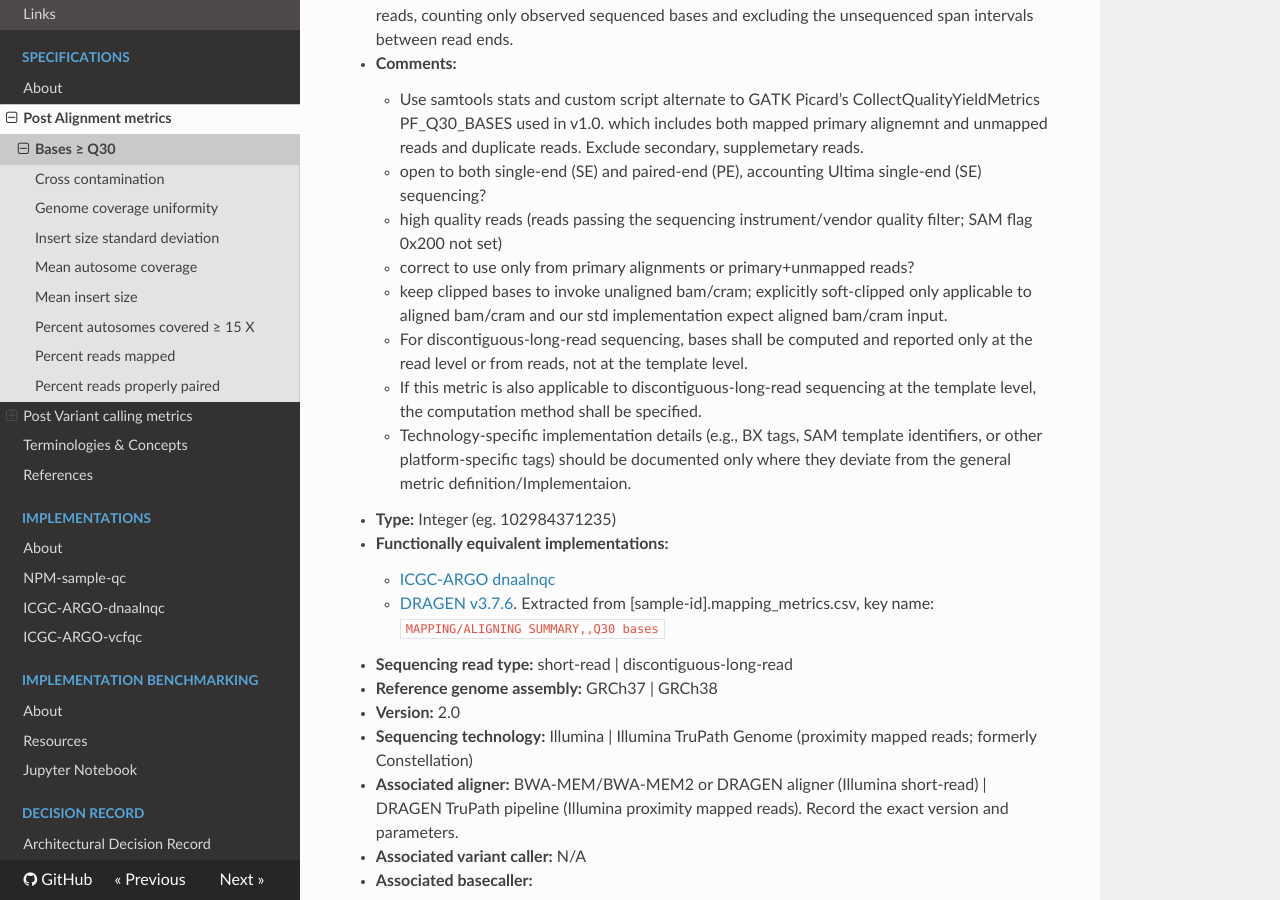
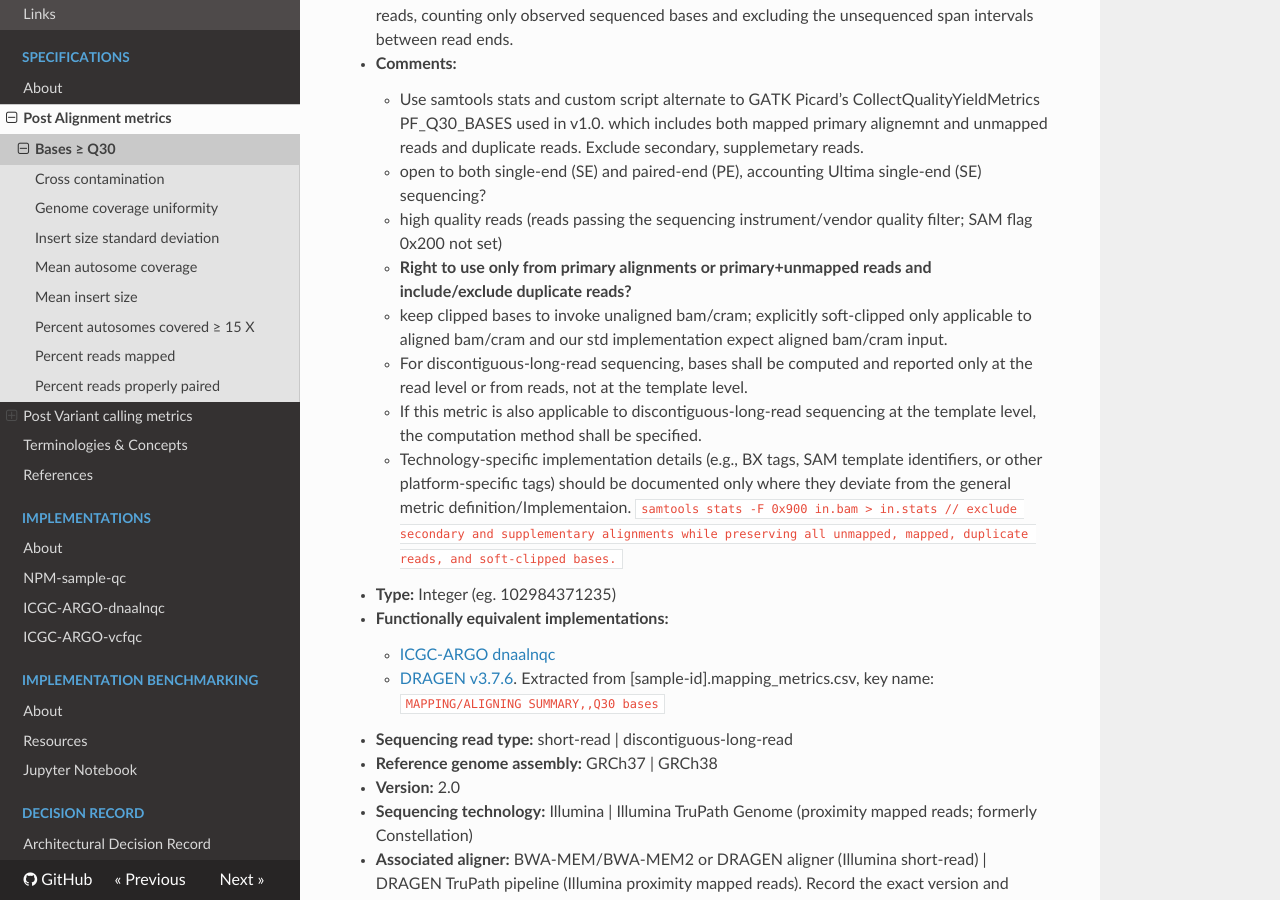
Before and after one commit to ga4gh/quality-control-wgs, an MkDocs documentation site: the page built from docs/metrics_definitions/bases-q30.md, in a window 1280 px wide and 900 px high, scrolled down 564 px. Built offline with MkDocs 1.6.1, drawn with Linux system fonts in a browser that asks for light colours; nearby versions of some CDN libraries.

Commit message:
update bases-q30 metrics  dev version awaiting further input/feedback

````diff
--- a/docs/metrics_definitions/bases-q30.md
+++ b/docs/metrics_definitions/bases-q30.md
@@ -11,11 +11,14 @@
     - Use samtools stats and custom script alternate to GATK Picard’s CollectQualityYieldMetrics PF_Q30_BASES used in v1.0. which includes both mapped primary alignemnt and unmapped reads and duplicate reads. Exclude secondary, supplemetary reads.
     - open to both single-end (SE) and paired-end (PE), accounting Ultima single-end (SE) sequencing?
     - high quality reads (reads passing the sequencing instrument/vendor quality filter; SAM flag 0x200 not set)
-    - correct to use only from primary alignments or primary+unmapped reads?
+    - **Right to use only from primary alignments or primary+unmapped reads and include/exclude duplicate reads?**
     - keep clipped bases to invoke unaligned bam/cram; explicitly soft-clipped only applicable to aligned bam/cram and our std implementation expect aligned bam/cram input.
     - For discontiguous-long-read sequencing, bases shall be computed and reported only at the read level or from reads, not at the template level.
     - If this metric is also applicable to discontiguous-long-read sequencing at the template level, the computation method shall be specified.
     - Technology-specific implementation details (e.g., BX tags, SAM template identifiers, or other platform-specific tags) should be documented only where they deviate from the general metric definition/Implementaion.
+    ```
+    samtools stats -F 0x900 in.bam > in.stats // exclude secondary and supplementary alignments while preserving all unmapped, mapped, duplicate reads, and soft-clipped bases.
+    ```
 - **Type:** Integer (eg. 102984371235)
 - **Functionally equivalent implementations:**
     - [ICGC-ARGO dnaalnqc](References.md#icgc-argo)
````
